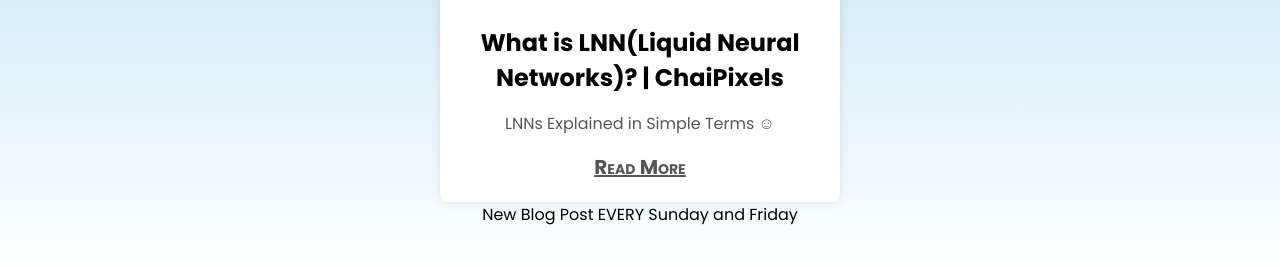
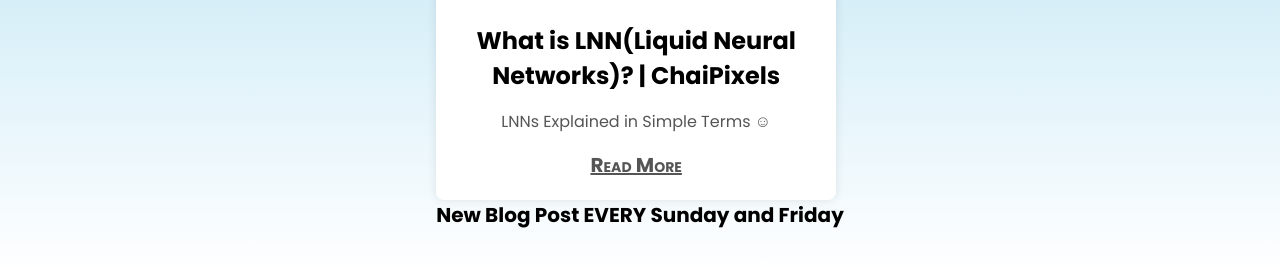
Before and after one commit to ChaiPixels/ChaiPixels, a plain HTML site: page index.html in a window 1280 px wide. Shown: the part 527-794 px from the top of the page. Drawn offline with nearby package versions, Linux system fonts and the light colour scheme.

Commit message:
Update style.css

```diff
--- a/style.css
+++ b/style.css
@@ -13,7 +13,12 @@
     min-height: 100vh;
     background-color: #f4f4f4;
 }
-
+#every{
+    font-size: 20px;
+    background-color: transparent;
+    font-weight: bolder;
+    color: black;
+}
 
 .container {
     text-align: center;
```
